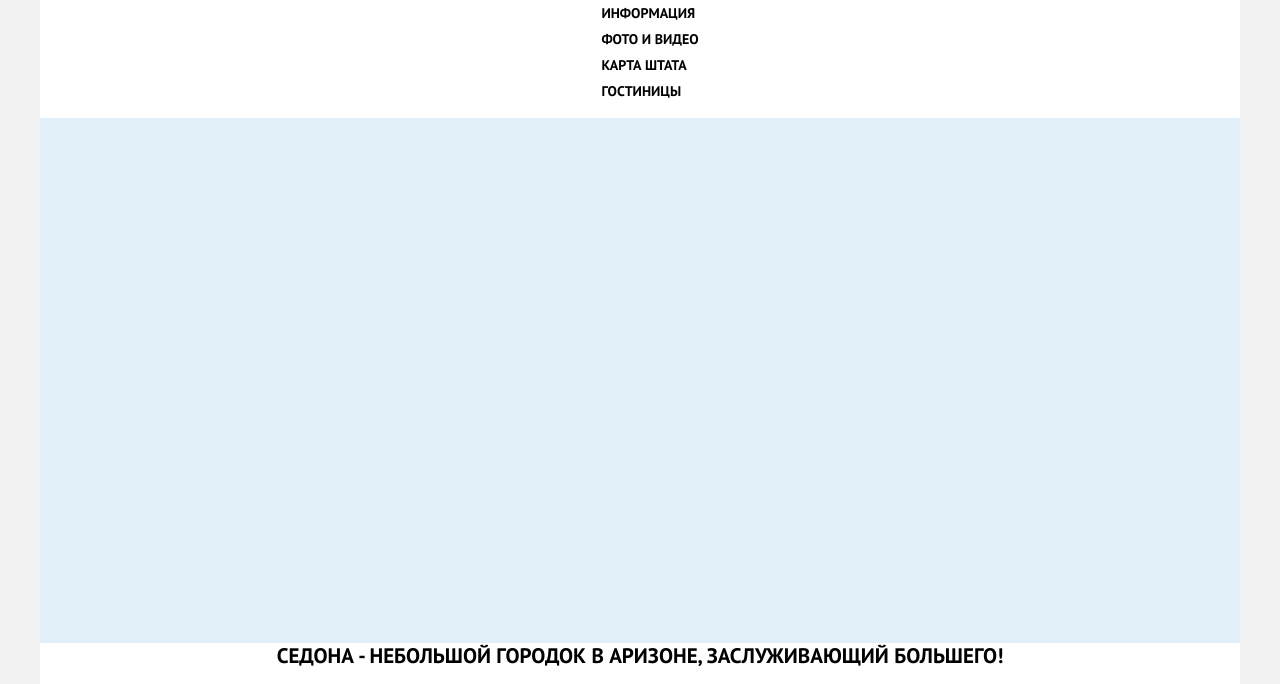
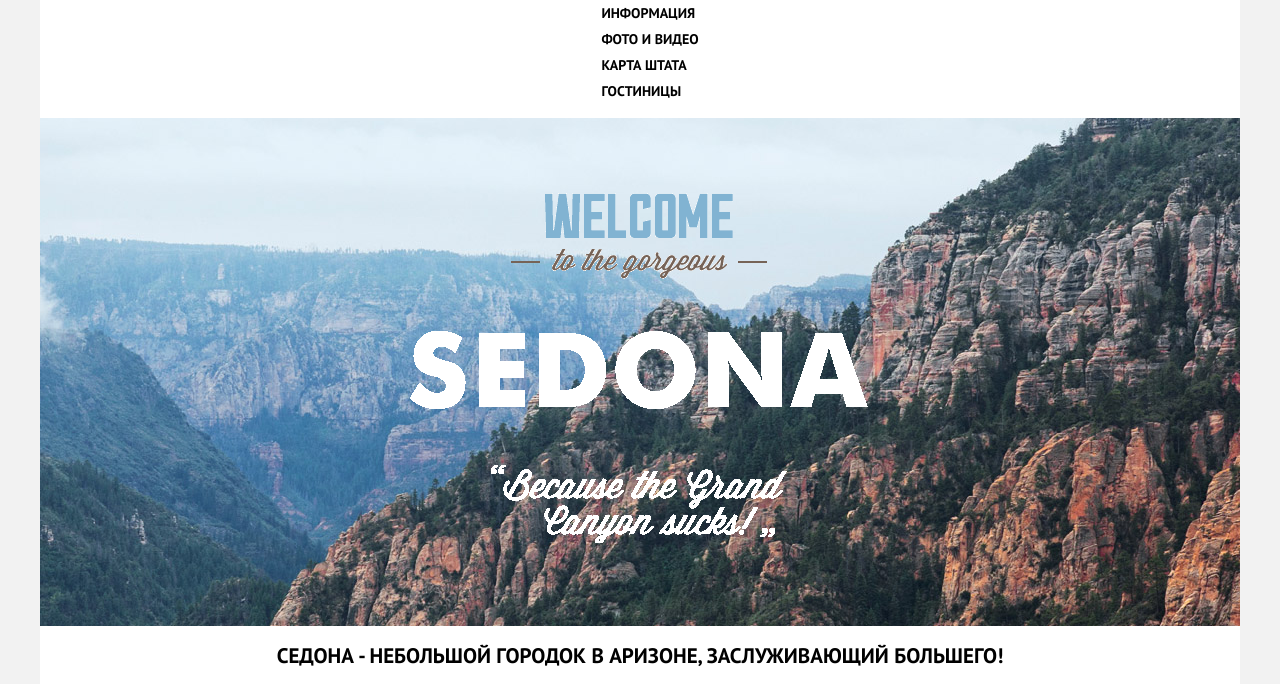
Before and after one commit to YuliiaDear/YuliiaDear.github.io, a plain HTML site: page index.html in a window 1280 px wide. Shown: the part 92-776 px from the top of the page. Drawn offline with nearby package versions, Linux system fonts and the light colour scheme.

Commit message:
Главный пейзаж

```diff
--- a/css/style.css
+++ b/css/style.css
@@ -73,6 +73,8 @@ footer {
 }
 
 .welcome-block {
+  display: flex;
+  flex-direction: column;
   background-color: #e2f0f9;
   height: auto;
   width: 1200px;
@@ -80,10 +82,23 @@ footer {
 }
 
 .background-image {
-  background-image: url("img/top-background.jpg");
+  background-image: url("/img/top-background.jpg");
+  background-size: 1200px;
+  background-repeat: no-repeat;
+  background-position: 0 -85px;
   background-color: #e2f0f9;
   width: 1200px;
   height: 508px;
+}
+
+.welcome-image {
+  background-image: url("/img/welcome_to_sedona.png");
+  background-repeat: no-repeat;
+  background-size: auto auto;
+  width: 460px;
+  height: 350px;
+  margin: auto;
+  margin-top: 75px;
 }
 
 .intro-text-block {
```
